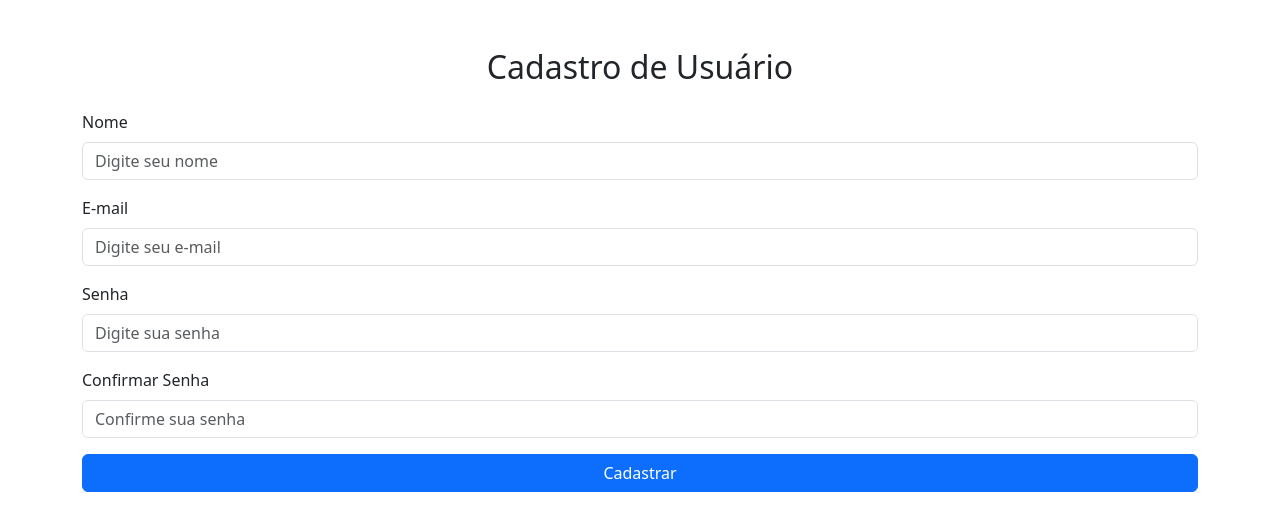
After one commit to Caua-miguel/chat-esquizofrenico, a Flask app: page /user/cadastrar in a window 1280 px wide. The commit adds this page. Shown: the top 531 px of the page. Run offline with Flask 3, Linux system fonts and the light colour scheme.

Commit message:
cadastrar

```diff
--- a/routes/user.py
+++ b/routes/user.py
@@ -14,11 +14,11 @@ def home():
 def usuario_id(id):
     return render_template('lista_usuarios.html', usuario=select_usuario_by_id(id))
 
-@user_route.route('/cadastrar', methods=['POST'])
+@user_route.route('/cadastrar', methods=['POST', 'GET'])
 def insert_user():
     return render_template('cadastro.html')
 
-@user_route.route('editar/<int:id>', methods=['PUT'])
+@user_route.route('editar/<int:id>', methods=['PUT', 'GET'])
 def edit_user(id):
     # data = request.get_json()
 
--- a/templates/cadastro.html
+++ b/templates/cadastro.html
@@ -9,25 +9,16 @@
 <body>
     <div class="container mt-5">
         <h2 class="text-center mb-4">Cadastro de Usuário</h2>
-        <form>
-            <div class="mb-3">
-                <label for="nome" class="form-label">Nome</label>
-                <input type="text" class="form-control" id="nome" placeholder="Digite seu nome" required>
-            </div>
-            <div class="mb-3">
-                <label for="email" class="form-label">E-mail</label>
-                <input type="email" class="form-control" id="email" placeholder="Digite seu e-mail" required>
-            </div>
-            <div class="mb-3">
-                <label for="senha" class="form-label">Senha</label>
-                <input type="password" class="form-control" id="senha" placeholder="Digite sua senha" required>
-            </div>
-            <div class="mb-3">
-                <label for="confirmarSenha" class="form-label">Confirmar Senha</label>
-                <input type="password" class="form-control" id="confirmarSenha" placeholder="Confirme sua senha" required>
-            </div>
-            <button type="submit" class="btn btn-primary w-100">Cadastrar</button>
-        </form>
+
+            {% if usuario%}
+
+                {% include 'item_cadastro.html' %}
+
+            {% else %}
+
+                {% include 'item_cadastro.html' %}
+
+            {% endif %}
     </div>
 
     <script src="https://cdn.jsdelivr.net/npm/bootstrap@5.3.0/dist/js/bootstrap.bundle.min.js"></script>
--- a/templates/index.html
+++ b/templates/index.html
@@ -38,10 +38,10 @@
                         <a class="nav-link" href="/chat">Chat</a>
                     </li>
                     <li class="nav-item">
-                        <a class="nav-link" href="/cadastrar">Lista de Usuários</a>
+                        <a class="nav-link" href="/user">Lista de Usuários</a>
                     </li>
                 </ul>
-                    <a class="nav-link" href="/user/new">
+                    <a class="nav-link" href="/user/cadastrar">
                         <button class="btn btn-outline-success" type="submit">Login</button>
                     </a>
             </div>
--- /dev/null
+++ b/templates/item_cadastro.html
@@ -0,0 +1,19 @@
+<form>
+    <div class="mb-3">
+        <label for="nome" class="form-label">Nome</label>
+        <input type="text" class="form-control" id="nome" placeholder="Digite seu nome" required>
+    </div>
+    <div class="mb-3">
+        <label for="email" class="form-label">E-mail</label>
+        <input type="email" class="form-control" id="email" placeholder="Digite seu e-mail" required>
+    </div>
+    <div class="mb-3">
+        <label for="senha" class="form-label">Senha</label>
+        <input type="password" class="form-control" id="senha" placeholder="Digite sua senha" required>
+    </div>
+    <div class="mb-3">
+        <label for="confirmarSenha" class="form-label">Confirmar Senha</label>
+        <input type="password" class="form-control" id="confirmarSenha" placeholder="Confirme sua senha" required>
+    </div>
+    <button type="submit" class="btn btn-primary w-100">Cadastrar</button>
+</form>
```
